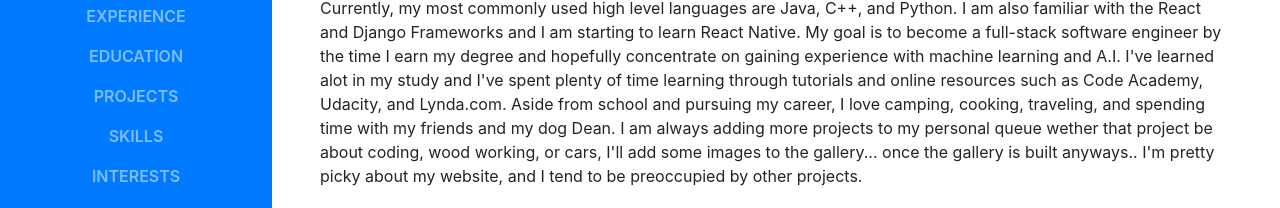
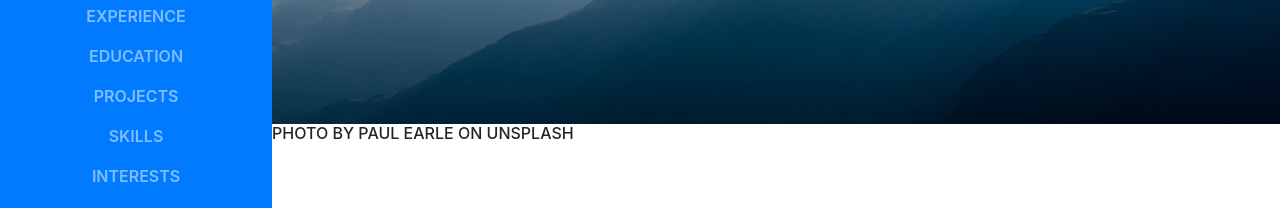
Before and after one commit to zance1054/zance1054.github.io, a website with bundled scripts: page index.html in a window 1280 px wide. Shown: the part 376-584 px from the top of the page. Built offline with nearby package versions, Linux system fonts and the light colour scheme; a web font is replaced by a local one.

Commit message:
added header image

```diff
--- a/css/resume.css
+++ b/css/resume.css
@@ -145,3 +145,9 @@ a {
 a:hover, a:focus, a:active {
   color: #276A82;
 }
+
+.headerphoto
+{
+  background: url(mountains.jpg);
+  background-image: linear-gradient();
+}
--- a/index.html
+++ b/index.html
@@ -67,7 +67,8 @@
     </nav>
 
     <div class="container-fluid p-0">
-
+      <img src="mountains.jpg" class="headerphoto" width="100%" height="500px"/>
+      <h6> Photo by Paul Earle on Unsplash</h6>
       <section class="resume-section p-3 p-lg-5 d-flex d-column" id="about">
         <div class="my-auto">
           <h1 class="mb-0">Alec
```
Also changed, not shown: mountains.jpg (added).
